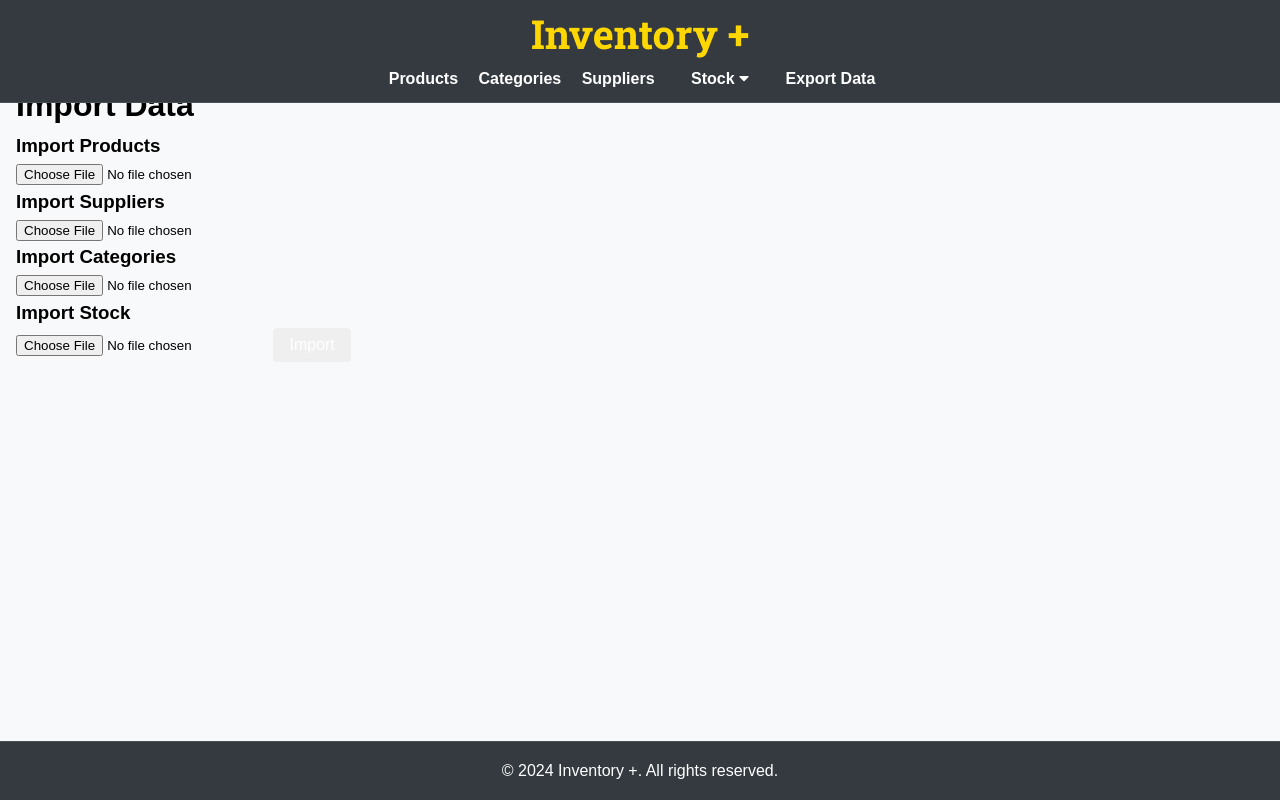
After one commit to Mohamedabdullhaleam/Django-Inventory, a Django app: page /import-data/ in a window 1280 px wide. The commit adds this page. Run offline with Django 3.2, Linux system fonts and the light colour scheme.

```diff
--- /dev/null
+++ b/InventoryPlus/categories.csv
@@ -0,0 +1,4 @@
+id,name
+1,hoddies
+2,Shorts
+3,Shirts
--- /dev/null
+++ b/InventoryPlus/inventory/templates/inventory/import_data.html
@@ -0,0 +1,17 @@
+{% extends 'base.html' %}
+
+{% block content %}
+<h1>Import Data</h1>
+<form method="POST" enctype="multipart/form-data">
+    {% csrf_token %}
+    <h3>Import Products</h3>
+    <input type="file" name="product_file" />
+    <h3>Import Suppliers</h3>
+    <input type="file" name="supplier_file" />
+    <h3>Import Categories</h3>
+    <input type="file" name="category_file" />
+    <h3>Import Stock</h3>
+    <input type="file" name="stock_file" />
+    <button type="submit">Import</button>
+</form>
+{% endblock %}
--- a/InventoryPlus/inventory/urls.py
+++ b/InventoryPlus/inventory/urls.py
@@ -33,7 +33,12 @@ urlpatterns = [
     path('stock/<int:pk>/update/', views.stock_update, name='stock_update'),
     path('stock/status/', views.stock_status, name='stock_status'),
     path('stock/report/', views.stock_report, name='stock_report'),
+
+    #Bonus #Import export data
+    path('import-data/', views.import_data, name='import_data'),
+    path('export-data/', views.export_data, name='export_data'),
 ]
+
 
 if settings.DEBUG:
     urlpatterns += static(settings.MEDIA_URL, document_root=settings.MEDIA_ROOT)
--- a/InventoryPlus/inventory/views.py
+++ b/InventoryPlus/inventory/views.py
@@ -1,12 +1,137 @@
+import pandas as pd
 from django.shortcuts import get_object_or_404, redirect, render
+from django.http import HttpResponse
 from .models import Product, Category, Supplier, Stock
 from .forms import ProductForm, CategoryForm, SupplierForm, StockUpdateForm
 from .utils import send_low_stock_alert
+import pytz
+
 # Dashboard
 def dashboard(request):
     last_three_products = Product.objects.order_by('-id')[:3]
     return render(request, 'inventory/dashboard.html', {'products': last_three_products})
 
+# Bonus #import data
+def import_data(request):
+    if request.method == 'POST':
+        product_csv = request.FILES.get('product_file')
+        supplier_csv = request.FILES.get('supplier_file')
+        category_csv = request.FILES.get('category_file')
+        stock_csv = request.FILES.get('stock_file')
+
+        if product_csv:
+            import_products_from_csv(product_csv)
+        if supplier_csv:
+            import_suppliers_from_csv(supplier_csv)
+        if category_csv:
+            import_categories_from_csv(category_csv)
+        if stock_csv:
+            import_stock_from_csv(stock_csv)
+
+        messages.success(request, 'Data imported successfully')
+        return redirect('product_list')
+    return render(request, 'inventory/import_data.html')
+
+def import_products_from_csv(file):
+    data = pd.read_csv(file)
+    for _, row in data.iterrows():
+        category, _ = Category.objects.get_or_create(name=row['category'])
+        suppliers = [Supplier.objects.get_or_create(name=s)[0] for s in row['suppliers'].split(';') if s]
+        product_data = {
+            'name': row['name'],
+            'description': row['description'],
+            'price': row['price'],
+            'category': category,
+            'suppliers': suppliers,
+            'image': row['image'] if pd.notna(row['image']) else None,
+        }
+        Product.objects.update_or_create(name=row['name'], defaults=product_data)
+
+def import_suppliers_from_csv(file):
+    data = pd.read_csv(file)
+    for _, row in data.iterrows():
+        Supplier.objects.update_or_create(
+            name=row['name'],
+            defaults={
+                'address': row['address'],
+                'logo': row['logo'] if pd.notna(row['logo']) else None,
+                'email': row['email'],
+                'website': row['website'],
+                'phone_number': row['phone_number']
+            }
+        )
+
+def import_categories_from_csv(file):
+    data = pd.read_csv(file)
+    for _, row in data.iterrows():
+        Category.objects.get_or_create(name=row['name'])
+
+def import_stock_from_csv(file):
+    data = pd.read_csv(file)
+    for _, row in data.iterrows():
+        product = Product.objects.get(name=row['product'])
+        Stock.objects.update_or_create(
+            product=product,
+            date_updated=row['date_updated'] if pd.notna(row['date_updated']) else None,
+            defaults={'quantity': row['quantity']}
+        )
+
+def export_data(request):
+    if request.GET.get('export', '') == 'all':
+        return export_all_data()
+    return redirect('dashboard')
+
+def make_tz_naive(series):
+    return series.apply(lambda x: x.replace(tzinfo=None) if pd.notna(x) and hasattr(x, 'tzinfo') and x.tzinfo is not None else x)
+
+def export_all_data():
+    # Export Products
+    products = Product.objects.all().values(
+        'name', 'description', 'price', 'category__name', 'suppliers__name', 'image'
+    )
+    df_products = pd.DataFrame(list(products))
+
+    # Ensure proper handling of NaN values for suppliers and categories
+    df_products['suppliers__name'] = df_products['suppliers__name'].apply(
+        lambda x: ';'.join(x) if pd.notna(x) else ''
+    )
+    df_products['category__name'] = df_products['category__name'].apply(
+        lambda x: x if pd.notna(x) else ''
+    )
+
+    # Export Suppliers
+    suppliers = Supplier.objects.all().values()
+    df_suppliers = pd.DataFrame(list(suppliers))
+
+    # Export Categories
+    categories = Category.objects.all().values()
+    df_categories = pd.DataFrame(list(categories))
+
+    # Export Stock
+    stock_entries = Stock.objects.all().values(
+        'product__name', 'quantity', 'date_updated'
+    )
+    df_stock = pd.DataFrame(list(stock_entries))
+
+    # Make all datetime columns timezone-unaware
+    df_stock['date_updated'] = make_tz_naive(df_stock['date_updated'])
+
+    # Create a CSV response
+    response = HttpResponse(
+        content_type='text/csv'
+    )
+    response['Content-Disposition'] = 'attachment; filename="exported_data.csv"'
+
+    # Create a CSV writer
+    writer = pd.ExcelWriter(response, engine='xlsxwriter')
+
+    # Write each DataFrame to a separate sheet in the CSV
+    df_products.to_csv(response, index=False, header=True)
+    df_suppliers.to_csv(response, index=False, header=True)
+    df_categories.to_csv(response, index=False, header=True)
+    df_stock.to_csv(response, index=False, header=True)
+
+    return response
 # Product Views
 def product_list(request):
     products = Product.objects.all()
@@ -152,7 +277,6 @@ def stock_update(request, pk):
 
             if product.stock_status() == "Low Stock":
                 send_low_stock_alert(product.name, product.get_stock_level(), 'mohamedlimo236@gmail.com')
-
             return redirect('product_detail', pk=product.pk)
     else:
         form = StockUpdateForm()
--- /dev/null
+++ b/InventoryPlus/products.csv
@@ -0,0 +1,3 @@
+name,description,price,category__name,suppliers__name,image
+Short,Summer Short,1500.00,Shorts,M;e;n;s; ;C;l;u;b,product_images/Mesadetrabajo1copia26.webp
+blue-shirt,cotton shirt,500.00,Shirts,,product_images/Blue_shirt.jpg
--- /dev/null
+++ b/InventoryPlus/stock.csv
@@ -0,0 +1,3 @@
+product__name,quantity,date_updated
+Short,3,2024-07-30 07:21:30.725657
+blue-shirt,7,2024-07-30 08:34:03.276270
--- /dev/null
+++ b/InventoryPlus/suppliers.csv
@@ -0,0 +1,2 @@
+id,name,address,logo,email,website,phone_number
+8,Mens Club,global,supplier_logos/MC_nqVapLF.png,men'sclub@gmail.com,https://mensclubcollection.com/,5446883465
--- a/InventoryPlus/templates/base.html
+++ b/InventoryPlus/templates/base.html
@@ -10,7 +10,6 @@
     {% block extra_css %}{% endblock %}
     <link rel="stylesheet" href="https://cdnjs.cloudflare.com/ajax/libs/font-awesome/5.15.4/css/all.min.css">
     <link rel="stylesheet" href="https://fonts.googleapis.com/css2?family=Roboto+Slab:wght@700&display=swap">
-
 </head>
 <body>
     <header>
@@ -27,6 +26,7 @@
                         <a href="{% url 'stock_report' %}">Stock Reports</a>
                     </div>
                 </li>
+                <li><a href="{% url 'export_data' %}?export=all">Export Data</a></li>
             </ul>
         </nav>
     </header>
@@ -38,7 +38,7 @@
     </main>
 
     <footer>
-        <p>&copy; 2024 Inventory + . All rights reserved.</p>
+        <p>&copy; 2024 Inventory +. All rights reserved.</p>
     </footer>
 
     {% block extra_js %}{% endblock %}
```
Also changed, not shown: InventoryPlus/db.sqlite3.
